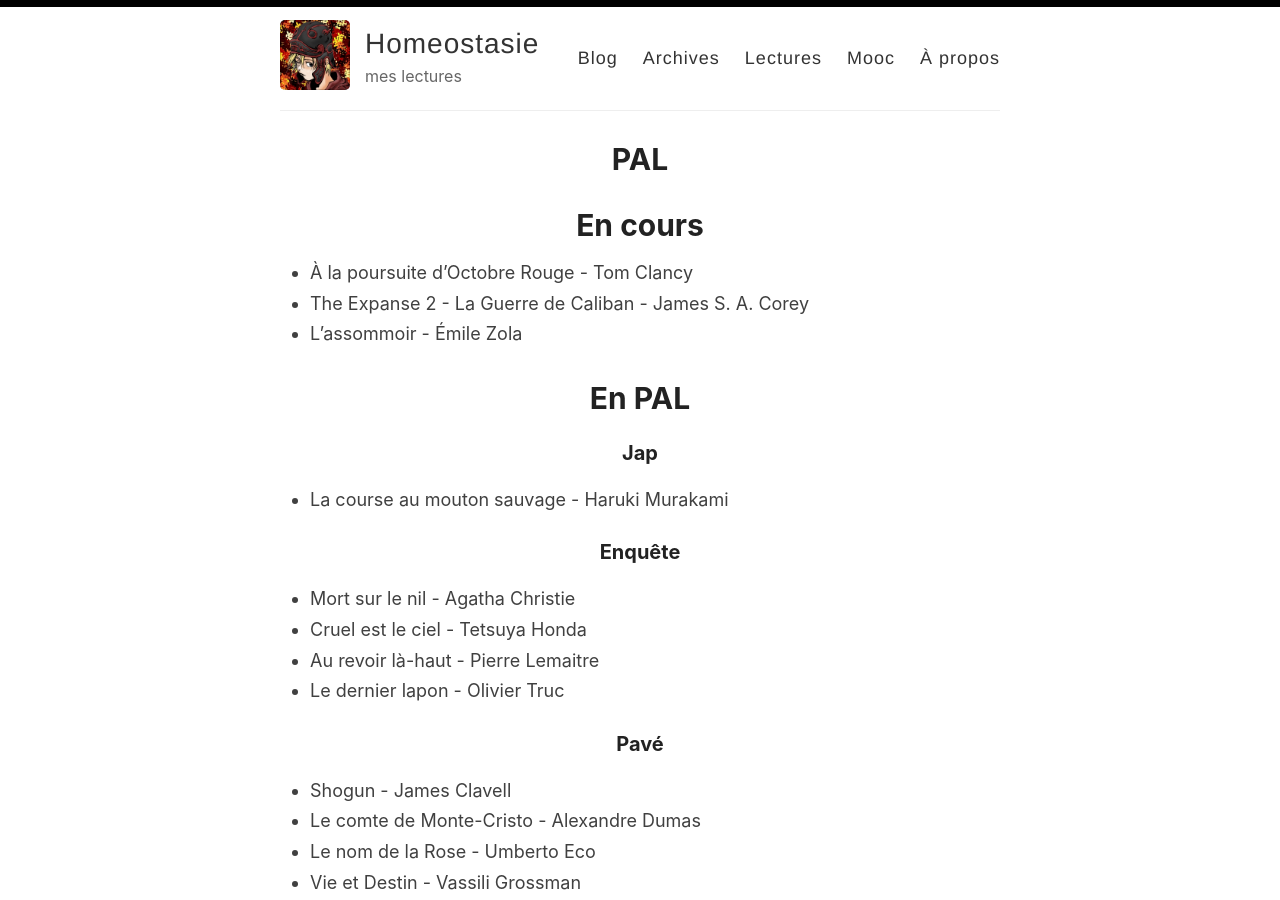
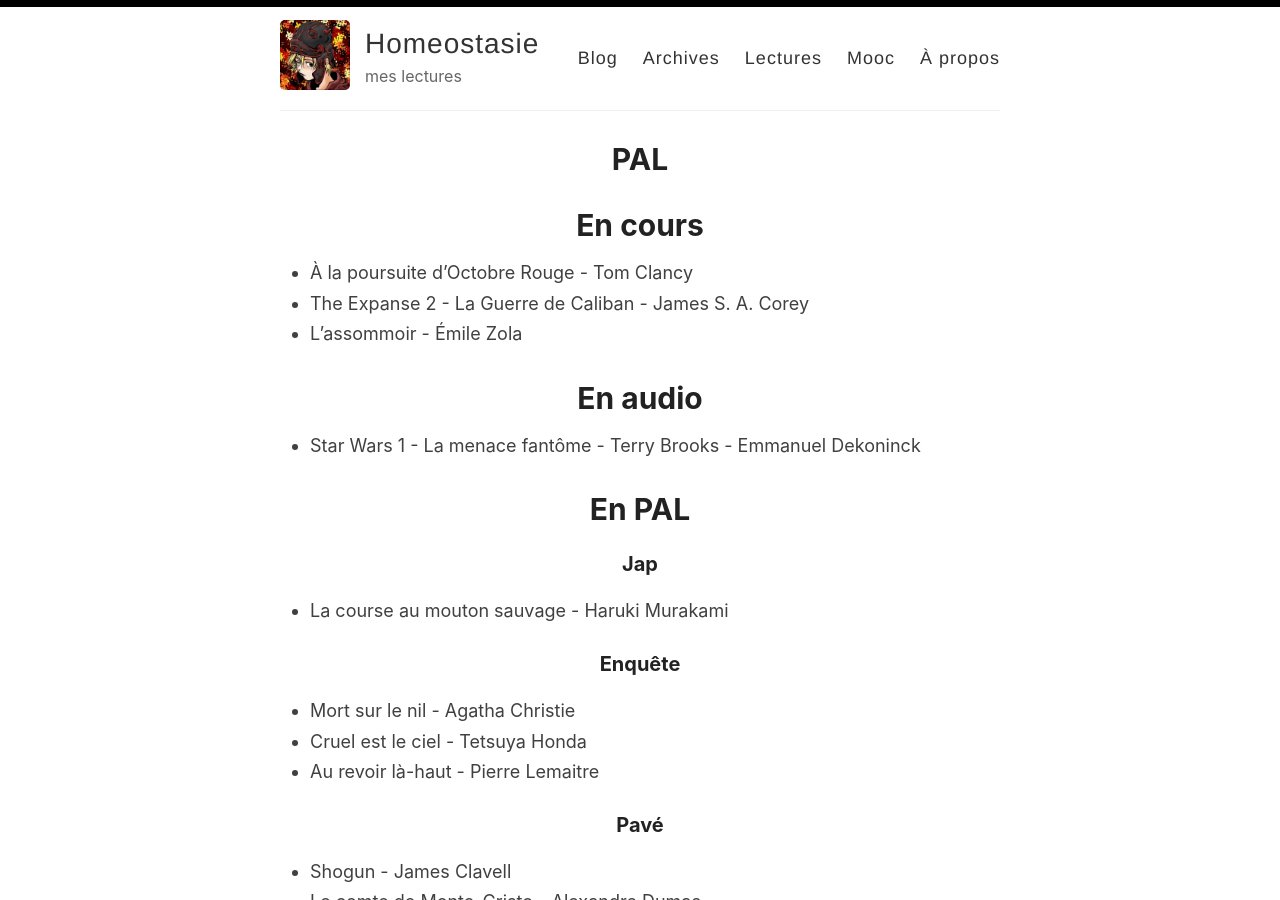
Before and after one commit to homeostasie/bouquins, a Jekyll site: the page built from _pages/pal.md, in a window 1280 px wide and 900 px high. Built offline with Jekyll 4.4.1, drawn with Linux system fonts in a browser that asks for light colours.

Commit message:
ajout de la pal avec le livre audio et du livre Tokyo Vice

```diff
--- a/_pages/pal.md
+++ b/_pages/pal.md
@@ -11,6 +11,10 @@ comments: true
 - The Expanse 2 - La Guerre de Caliban - James S. A. Corey
 - L'assommoir - Émile Zola
 
+# En audio
+
+- Star Wars 1 - La menace fantôme - Terry Brooks -  Emmanuel Dekoninck
+
 # En PAL
 
 ### Jap
@@ -22,7 +26,6 @@ comments: true
 - Mort sur le nil - Agatha Christie
 - Cruel est le ciel - Tetsuya Honda
 - Au revoir là-haut - Pierre Lemaitre
-- Le dernier lapon - Olivier Truc
 
 ### Pavé
 
```
Also changed, not shown: _pages/lectures.md (+1 -1 lines), _posts/2021-12-12-Jake-Adelstein_Tokyo-Vice.md (added, +18 -0 lines), _pics/lv/adelstein_jake/tv-1.jpg (added), _pics/lv/adelstein_jake/tv-2.png (added).
